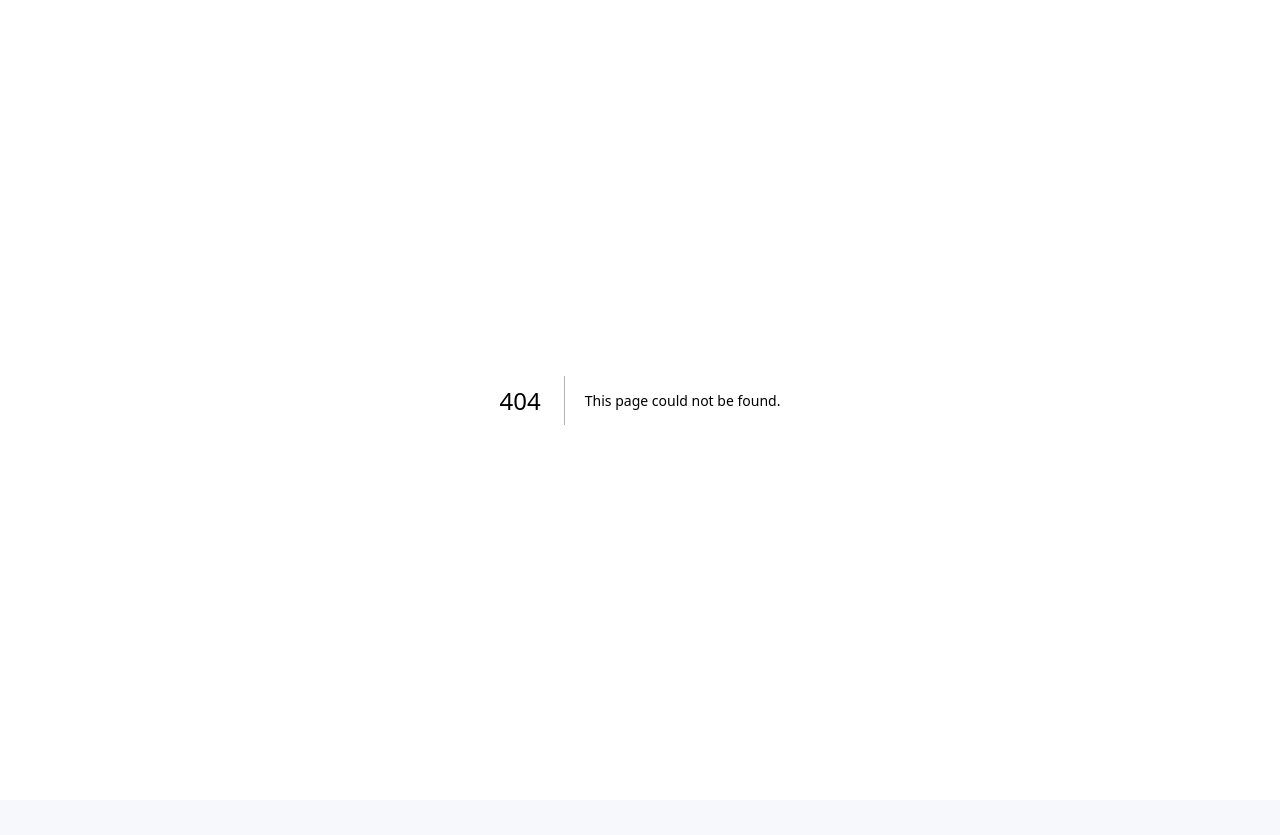
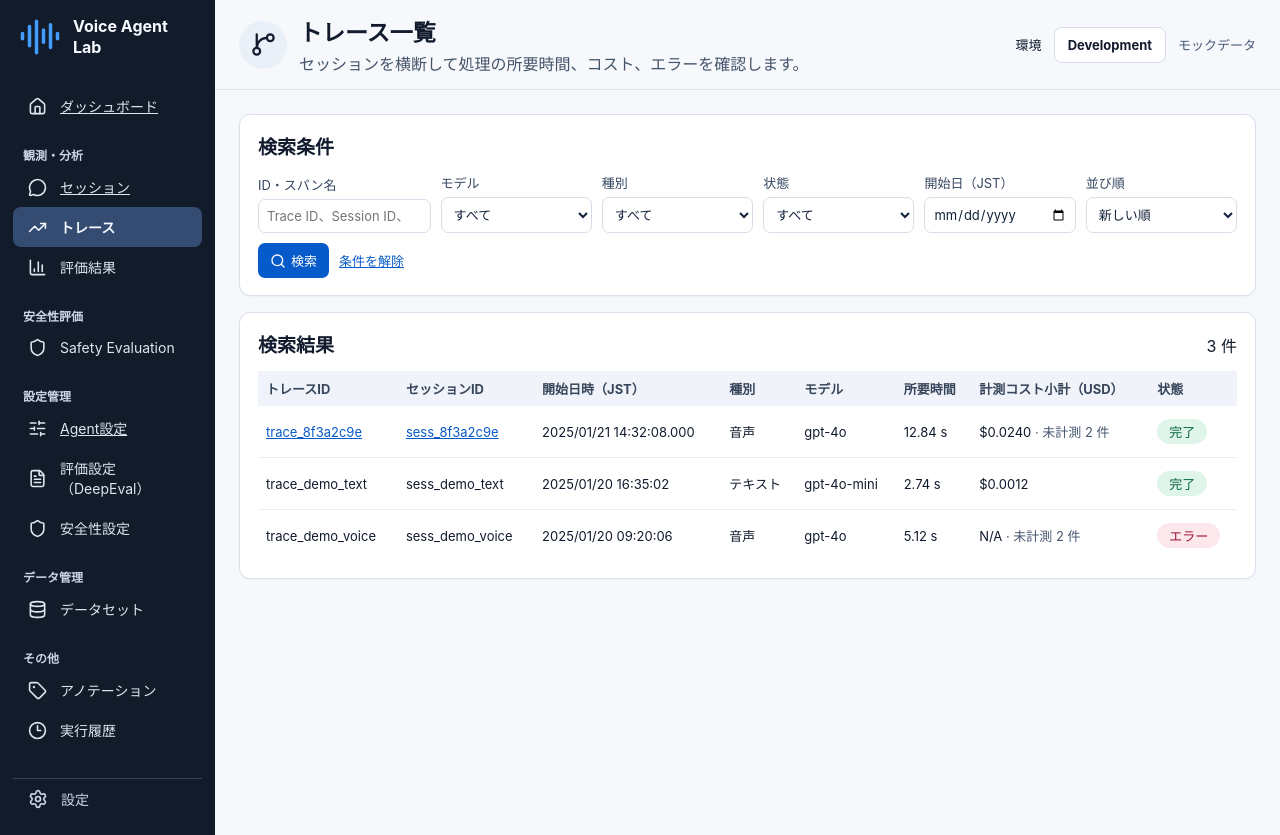
Before and after one commit to Itsuki911/Care-support-voice-agent, a Next.js app in the folder evaluation-web/: page /traces in a window 1280 px wide. Before the commit this address had no page. Before the commit the page ends 800 px from the top, so only its background shows below. Built offline with nearby package versions, Linux system fonts and the light colour scheme.

Commit message:
Add Voice Agent Lab trace list mock

```diff
--- /dev/null
+++ b/evaluation-web/app/observation-list.css
@@ -0,0 +1,15 @@
+.observation-list { min-width: 0; }
+.observation-list .content { display: grid; gap: 16px; }
+.observation-filters { display: flex; flex-wrap: wrap; gap: 10px; align-items: end; }
+.observation-filters label { display: grid; gap: 5px; flex: 1 1 130px; font-size: 13px; color: #354761; }
+.observation-filters label:first-child { flex-grow: 2; }
+.observation-filters input, .observation-filters select { width: 100%; min-width: 0; padding: 8px; border: 1px solid #d7deea; border-radius: 7px; background: white; color: #13223b; font: inherit; }
+.observation-filter-actions, .observation-list-pages { display: flex; flex-wrap: wrap; gap: 10px; align-items: center; font-size: 13px; }
+.observation-filter-actions button { display: inline-flex; gap: 5px; align-items: center; color: white; border: 0; background: #075ac9; border-radius: 7px; padding: 8px 12px; cursor: pointer; }
+.observation-list a { color: #075ac9; }
+.observation-list td { padding-block: 13px; }
+.observation-list .status { display: inline-block; }
+.observation-list .status[data-evaluation="評価完了"] { background: #dff5e9; color: #076745; }
+.observation-list .status[data-evaluation="評価失敗"] { background: #fce8ec; color: #9a1634; }
+.observation-list-pages { justify-content: flex-end; margin-top: 14px; }
+.observation-list-empty { padding: 16px 0; color: #45546a; }
--- a/evaluation-web/app/sidebar.tsx
+++ b/evaluation-web/app/sidebar.tsx
@@ -9,6 +9,12 @@ const groups = [
   { label: "その他", items: [[Tag, "アノテーション"], [Clock3, "実行履歴"]] },
 ] as const;
 
+const destinations: Record<string, { section: string; href: string } | undefined> = {
+  "セッション": { section: "sessions", href: "/sessions" },
+  "トレース": { section: "traces", href: "/traces" },
+  "Agent設定": { section: "agent-config", href: "/config/agent" },
+};
+
 export default function Sidebar({ section }: { section: "dashboard" | "sessions" | "traces" | "agent-config" }) {
   return (
       <aside>
@@ -18,7 +24,12 @@ export default function Sidebar({ section }: { section: "dashboard" | "sessions"
           {groups.map(({ label, items }) => (
             <div className="nav-group" key={label}>
               <div className="nav-label">{label}</div>
-              {items.map(([Icon, name]) => name === "セッション" ? <Link key={name} className={section === "sessions" ? "current" : "nav-item"} href="/sessions" aria-current={section === "sessions" ? "page" : undefined}><Icon />{name}</Link> : name === "Agent設定" ? <Link key={name} className={section === "agent-config" ? "current" : "nav-item"} href="/config/agent" aria-current={section === "agent-config" ? "page" : undefined}><Icon />{name}</Link> : <div className={section === "traces" && name === "トレース" ? "current" : "nav-item"} key={name}><Icon />{name}</div>)}
+              {items.map(([Icon, name]) => {
+                const destination = destinations[name];
+                if (!destination) return <div className="nav-item" key={name}><Icon />{name}</div>;
+                const active = section === destination.section;
+                return <Link key={name} className={active ? "current" : "nav-item"} href={destination.href} aria-current={active ? "page" : undefined}><Icon />{name}</Link>;
+              })}
             </div>
           ))}
         </nav>
--- a/evaluation-web/app/traces/demo-trace.ts
+++ b/evaluation-web/app/traces/demo-trace.ts
@@ -51,3 +51,7 @@ export function flatten(span: Span, depth = 0): { span: Span; depth: number }[]
 }
 
 export const spans = flatten(root);
+
+const leaves = spans.filter(({ span }) => !span.children);
+export const traceCostSubtotal = leaves.reduce((total, { span }) => total + (span.cost ?? 0), 0);
+export const unmeasuredLeafCount = leaves.filter(({ span }) => span.cost === null).length;
--- /dev/null
+++ b/evaluation-web/app/traces/page.tsx
@@ -0,0 +1,77 @@
+import Link from "next/link";
+import { GitBranch, Search } from "lucide-react";
+import { formatUsd } from "../format-usd";
+import Sidebar from "../sidebar";
+import { session } from "../sessions/demo-session";
+import { demoTraceId, relatedSessionId, root, spans, traceCostSubtotal, unmeasuredLeafCount } from "./demo-trace";
+import "../observation-list.css";
+
+export const metadata = { title: "トレース一覧 | Voice Agent Lab" };
+
+const rows = [
+  { id: demoTraceId, sessionId: relatedSessionId, model: session.model, kind: "音声", status: "完了", date: "2025-01-21", time: root.start, seconds: root.duration, spanNames: spans.map(({ span }) => span.name), cost: traceCostSubtotal, missing: unmeasuredLeafCount },
+  { id: "trace_demo_text", sessionId: "sess_demo_text", model: "gpt-4o-mini", kind: "テキスト", status: "完了", date: "2025-01-20", time: "16:35:02", seconds: 2.74, spanNames: ["llm.call", "response.stream"], cost: 0.0012, missing: 0 },
+  { id: "trace_demo_voice", sessionId: "sess_demo_voice", model: "gpt-4o", kind: "音声", status: "エラー", date: "2025-01-20", time: "09:20:06", seconds: 5.12, spanNames: ["stt.transcribe", "llm.call"], cost: null, missing: 2 },
+];
+const models = [...new Set(rows.map(({ model }) => model))];
+type SearchParams = Promise<Record<string, string | string[] | undefined>>;
+
+export default async function TracesPage({ searchParams }: { searchParams: SearchParams }) {
+  const params = await searchParams;
+  const query = typeof params.q === "string" ? params.q.trim() : "";
+  const term = query.toLowerCase();
+  const model = models.find((value) => value === params.model) ?? "";
+  const status = params.status === "完了" || params.status === "エラー" ? params.status : "";
+  const kind = params.kind === "音声" || params.kind === "テキスト" ? params.kind : "";
+  const date = typeof params.date === "string" && /^\d{4}-\d{2}-\d{2}$/.test(params.date) ? params.date : "";
+  const sort = params.sort === "duration" || params.sort === "cost" ? params.sort : "latest";
+
+  const matching = rows.filter((row) =>
+    (!term || [row.id, row.sessionId, ...row.spanNames].some((value) => value.toLowerCase().includes(term))) &&
+    (!model || row.model === model) && (!status || row.status === status) &&
+    (!kind || row.kind === kind) && (!date || row.date === date)
+  );
+  if (sort === "duration") matching.sort((a, b) => b.seconds - a.seconds);
+  if (sort === "cost") matching.sort((a, b) => (b.cost ?? -1) - (a.cost ?? -1));
+
+  return <div className="shell">
+    <Sidebar section="traces" />
+    <main className="observation-list">
+      <header>
+        <div className="heading"><span className="home"><GitBranch size={27} /></span><div>
+          <h1>トレース一覧</h1><p>セッションを横断して処理の所要時間、コスト、エラーを確認します。</p>
+        </div></div>
+        <div className="environment">環境 <strong>Development</strong><span>モックデータ</span></div>
+      </header>
+      <div className="content">
+        <section className="card panel">
+          <h2>検索条件</h2>
+          <form action="/traces" className="observation-filters">
+            <label>ID・スパン名<input name="q" type="search" placeholder="Trace ID、Session ID、スパン名" defaultValue={query} /></label>
+            <label>モデル<select name="model" defaultValue={model}><option value="">すべて</option>{models.map((value) => <option key={value}>{value}</option>)}</select></label>
+            <label>種別<select name="kind" defaultValue={kind}><option value="">すべて</option><option>音声</option><option>テキスト</option></select></label>
+            <label>状態<select name="status" defaultValue={status}><option value="">すべて</option><option>完了</option><option>エラー</option></select></label>
+            <label>開始日（JST）<input name="date" type="date" defaultValue={date} /></label>
+            <label>並び順<select name="sort" defaultValue={sort}><option value="latest">新しい順</option><option value="duration">所要時間が長い順</option><option value="cost">コストが高い順</option></select></label>
+            <div className="observation-filter-actions"><button type="submit"><Search size={16} /> 検索</button><Link href="/traces">条件を解除</Link></div>
+          </form>
+        </section>
+        <section className="card panel">
+          <div className="panel-heading"><h2>検索結果</h2><span>{matching.length} 件</span></div>
+          {matching.length === 0 ? <p className="observation-list-empty">一致するトレースがありません。</p> :
+            <div className="table-wrap"><table aria-label="トレース検索結果">
+              <thead><tr>{["トレースID", "セッションID", "開始日時（JST）", "種別", "モデル", "所要時間", "計測コスト小計（USD）", "状態"].map((label) => <th key={label} scope="col">{label}</th>)}</tr></thead>
+              <tbody>{matching.map((row) => <tr key={row.id}>
+                <td>{row.id === demoTraceId ? <Link href={`/traces/${row.id}`}>{row.id}</Link> : row.id}</td>
+                <td>{row.sessionId === relatedSessionId ? <Link href={`/sessions/${row.sessionId}`}>{row.sessionId}</Link> : row.sessionId}</td>
+                <td>{row.date.replaceAll("-", "/")} {row.time}</td><td>{row.kind}</td><td>{row.model}</td>
+                <td>{row.seconds.toFixed(2)} s</td>
+                <td>{formatUsd(row.cost)}{row.missing > 0 && <small> · 未計測 {row.missing} 件</small>}</td>
+                <td><span className="status" data-evaluation={row.status === "エラー" ? "評価失敗" : "評価完了"}>{row.status}</span></td>
+              </tr>)}</tbody>
+            </table></div>}
+        </section>
+      </div>
+    </main>
+  </div>;
+}
```
Also changed, not shown: evaluation-web/app/sessions/page.tsx (+6 -6 lines), evaluation-web/app/sessions/sessions.css (deleted, +0 -15 lines), evaluation-web/app/traces/[id]/trace-view.tsx (+4 -7 lines), 2 other files (tests, documents, lock files or other folders).
